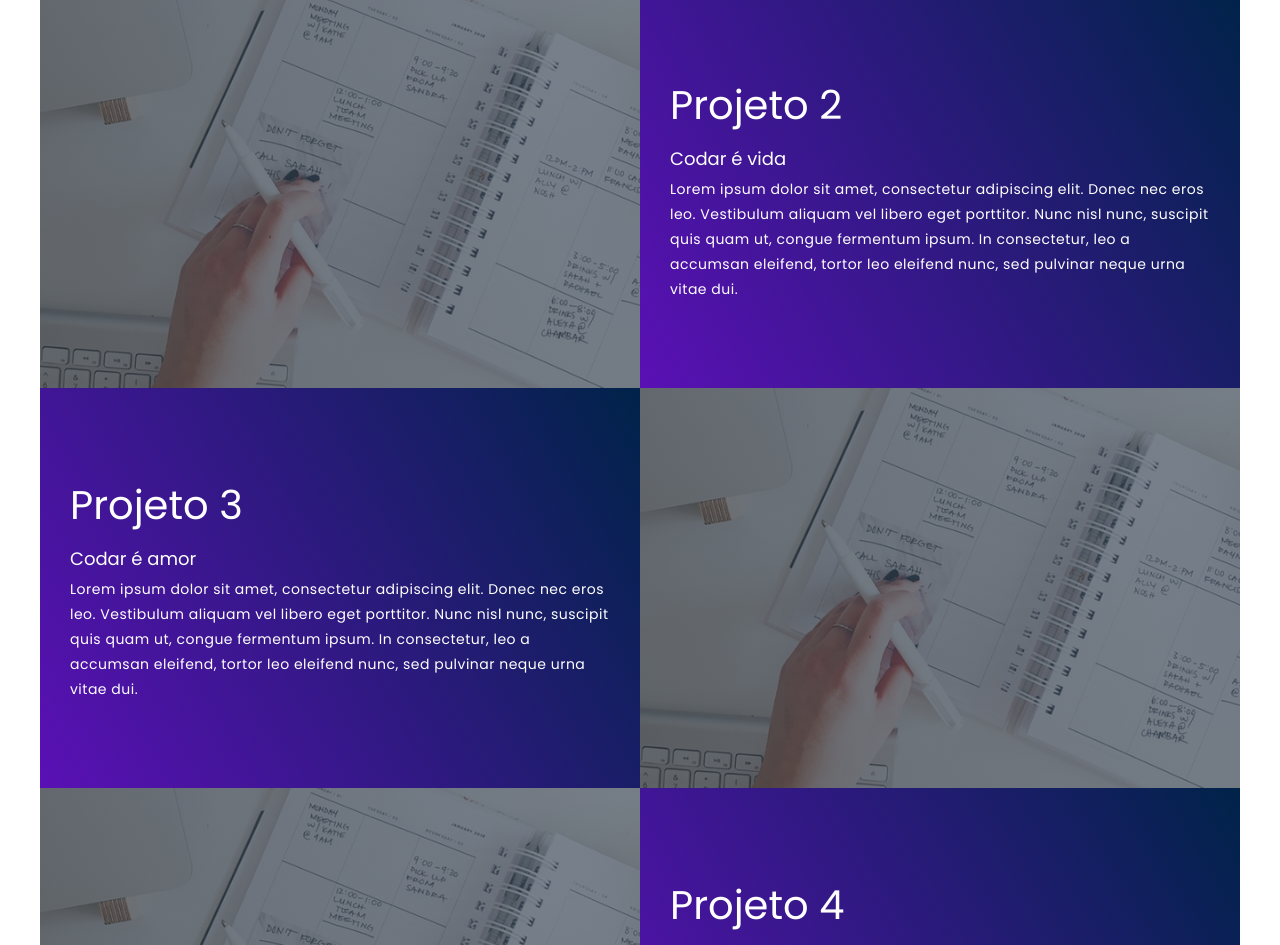
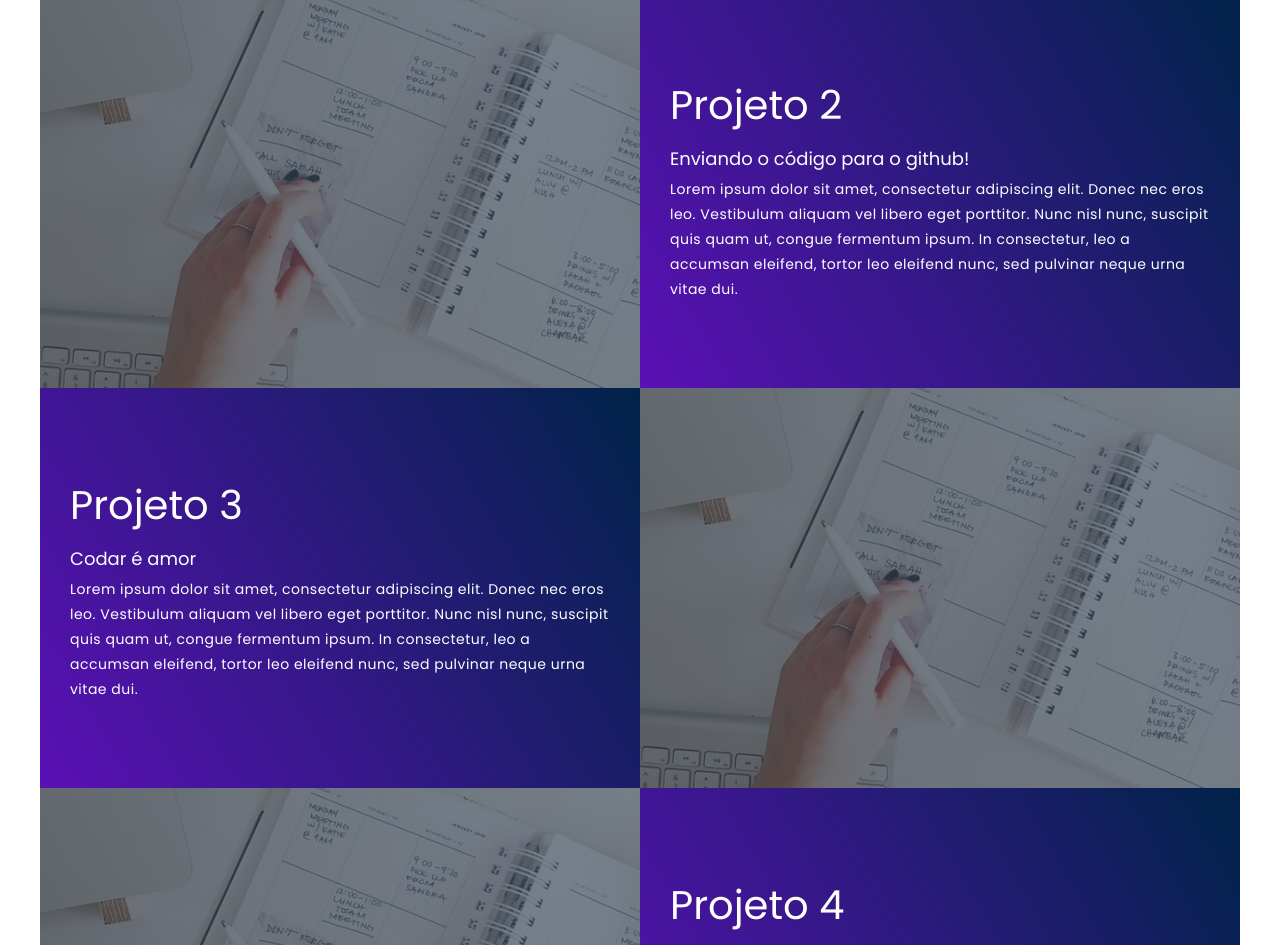
Before and after one commit to devpedrohmacedo/portfolio-startse, a plain HTML site: page index.html in a window 1280 px wide. Shown: the part 1587-2532 px from the top of the page. Drawn offline with Linux system fonts and the light colour scheme.

Commit message:
update project 2 description

```diff
--- a/index.html
+++ b/index.html
@@ -42,7 +42,7 @@
                 <div class="project-item">
                     <div class="project-info">
                         <h1>Projeto 2</h1>
-                        <h2>Codar é vida</h2>
+                        <h2>Enviando o código para o github!</h2>
                         <p>Lorem ipsum dolor sit amet, consectetur adipiscing elit. Donec nec eros leo. Vestibulum
                             aliquam vel libero eget porttitor. Nunc nisl nunc, suscipit quis quam ut, congue fermentum
                             ipsum. In consectetur, leo a accumsan eleifend, tortor leo eleifend nunc, sed pulvinar neque
```
